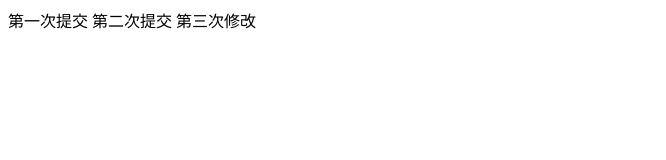
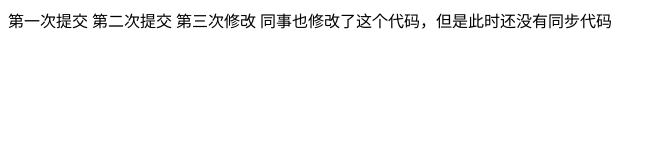
Before and after one commit to y-koala/git-practice, a plain HTML site: page index.html in a window 1280 px wide. Shown: the whole page, without its empty margins (0-666 px from the left). Drawn offline with Linux system fonts and the light colour scheme.

Commit message:
同事也修改了这个代码，但是此时还没有同步代码

```diff
--- a/index.html
+++ b/index.html
@@ -11,6 +11,7 @@
   第一次提交
   第二次提交
   第三次修改
+  同事也修改了这个代码，但是此时还没有同步代码
 </body>
 
 </html>
```
